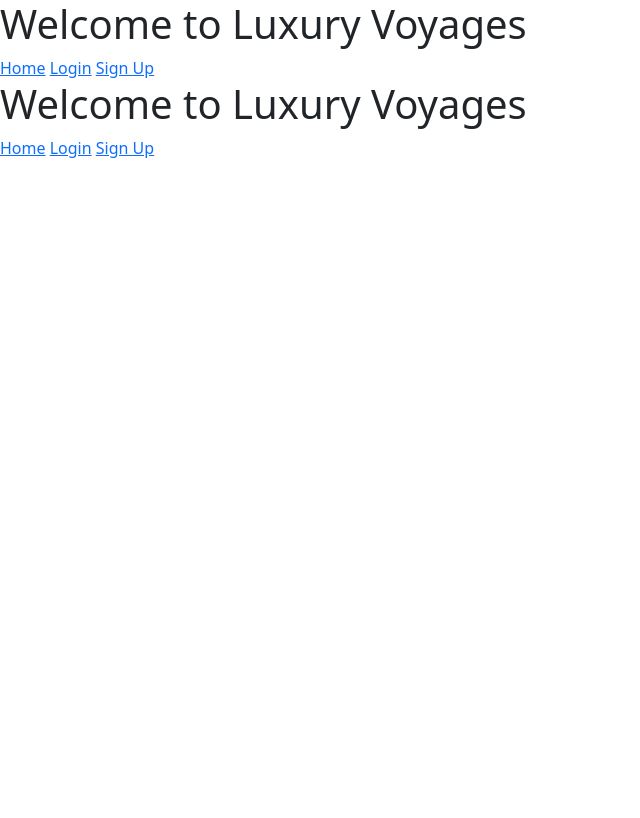
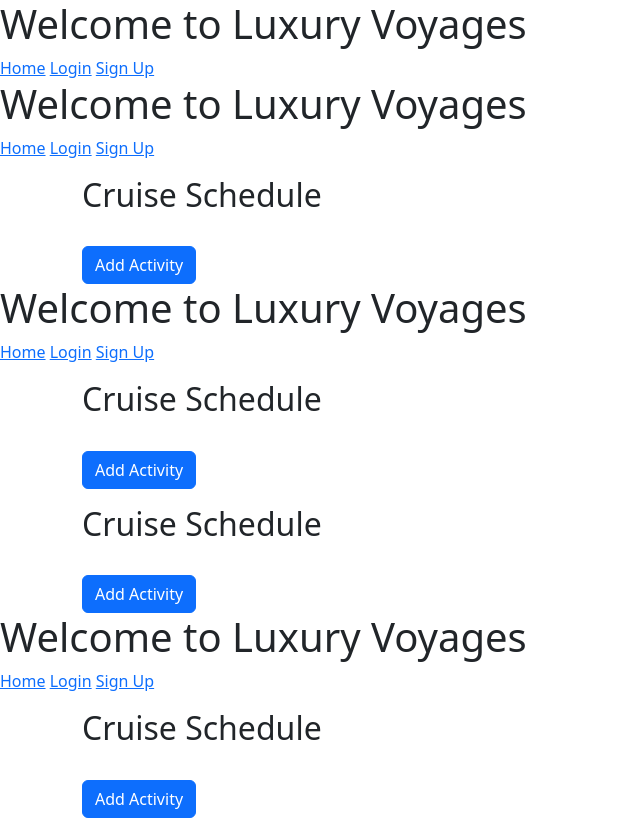
Before and after one commit to JenevaRay/LuxuryVoyages, a Node server app: template views/layouts/main.handlebars in a window 1280 px wide. Shown: the whole page, without its empty margins (0-640 px from the left). Before the commit the page ends 158 px from the top, so only its background shows below. Run offline with Node 20, Linux system fonts and the light colour scheme; the template is opened without the code that fills it, so the values that code supplies are empty; some libraries are stand-ins or nearby versions.

Commit message:
a few updates

```diff
--- a/package.json
+++ b/package.json
@@ -4,7 +4,8 @@
   "description": "Skeleton for MVC pattern node JS project in express",
   "main": "server.js",
   "scripts": {
-    "test": "echo \"Error: no test specified\" && exit 1"
+    "test": "echo \"Error: no test specified\" && exit 1",
+    "start": "node server.js"
   },
   "author": "sazack <sajak1994@gmail.com>",
   "license": "MIT",
--- a/views/layouts/main.handlebars
+++ b/views/layouts/main.handlebars
@@ -30,6 +30,17 @@
   <main>
     {{{ body }}}
     {{!-- Main Content will go here --}}
+        <div class="container">
+      <h2 class="mt-3">Cruise Schedule</h2>
+      <div class="schedule mt-3">
+        <ul class="list-group destinations-list" id="schedule-container">
+          <!-- Activities will be dynamically generated here -->
+        </ul>
+      </div>
+      <button id="add-activity-button" class="btn btn-primary mt-3">Add Activity</button>
+    </div>
+  </main>
+
   </main>
         <footer>
             <script src="https://unpkg.com/leaflet@1.9.4/dist/leaflet.js"
@@ -45,3 +56,60 @@
 </body>
 
 </html>
+
+<!DOCTYPE html>
+<html lang="en">
+<head>
+  <meta charset="utf-8">
+  <meta name="viewport" content="width=device-width, initial-scale=1.0">
+  <title>Luxury Voyages</title>
+  <link rel="stylesheet" type="text/css" href="/css/jass.css">
+  <link rel="stylesheet" href="https://unpkg.com/leaflet@1.9.4/dist/leaflet.css"
+        integrity="sha256-p4NxAoJBhIIN+hmNHrzRCf9tD/miZyoHS5obTRR9BMY="
+        crossorigin=""/>
+  <link href="https://cdn.jsdelivr.net/npm/bootstrap@5.3.0/dist/css/bootstrap.min.css"
+        rel="stylesheet"
+        integrity="sha384-9ndCyUaIbzAi2FUVXJi0CjmCapSmO7SnpJef0486qhLnuZ2cdeRhO02iuK6FUUVM"
+        crossorigin="anonymous">
+  <link href="/css/custom.css" rel="stylesheet">
+</head>
+
+<body>
+  <header>
+    <h1>Welcome to Luxury Voyages</h1>
+  </header>
+
+  {{!-- Navbar --}}
+  <nav>
+    <a href="/">Home</a>
+    <a href="/login">Login</a>
+    <a href="/signup">Sign Up</a>
+  </nav>
+
+  <main>
+    <div class="container">
+      <h2 class="mt-3">Cruise Schedule</h2>
+      <div class="schedule mt-3">
+        <ul class="list-group destinations-list" id="schedule-container">
+          <!-- Activities will be dynamically generated here -->
+        </ul>
+      </div>
+      <button id="add-activity-button" class="btn btn-primary mt-3">Add Activity</button>
+    </div>
+  </main>
+
+  <footer>
+    <script src="https://unpkg.com/leaflet@1.9.4/dist/leaflet.js"
+            integrity="sha256-20nQCchB9co0qIjJZRGuk2/Z9VM+kNiyxNV1lvTlZBo="
+            crossorigin="">
+    </script>
+    <script src="https://cdn.jsdelivr.net/npm/bootstrap@5.3.0/dist/js/bootstrap.bundle.min.js"
+            integrity="sha384-geWF76RCwLtnZ8qwWowPQNguL3RmwHVBC9FhGdlKrxdiJJigb/j/68SIy3Te4Bkz"
+            crossorigin="anonymous">
+    </script>
+    <script src="/js/map.js"></script>
+    <script src="https://cdnjs.cloudflare.com/ajax/libs/handlebars.js/4.7.7/handlebars.min.js"></script>
+    <script src="script.js"></script>
+  </footer>
+</body>
+</html>
```
Also changed, not shown: views/layouts/buttons.js (added, +56 -0 lines), 2 other files.
